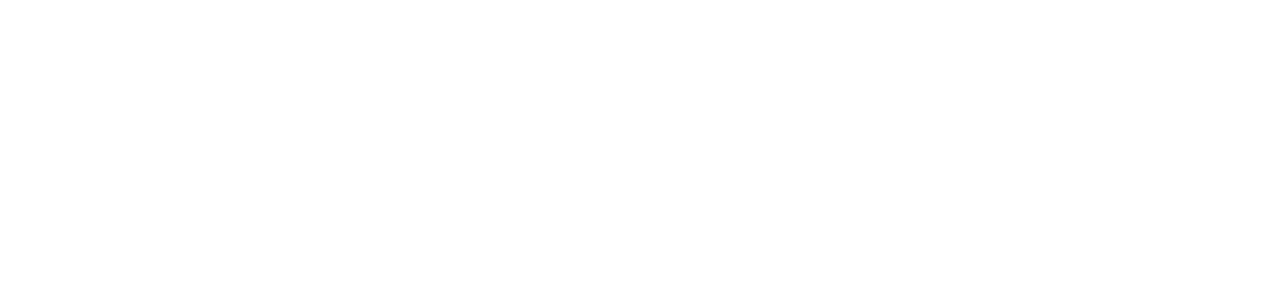
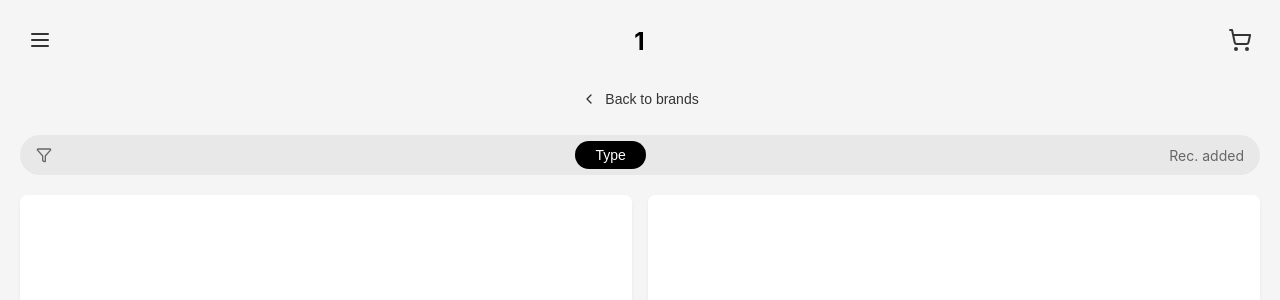
Before and after one commit to Daisu2001/DA, a React (Create React App) app in the folder Alive/alive-app/: page /brand/1 in a window 1280 px wide. Before the commit this address had no page. Shown: the top 300 px of the page. Built offline with nearby package versions, Linux system fonts and the light colour scheme.

Commit message:
Brand pages done

```diff
--- a/Alive/alive-app/src/App.css
+++ b/Alive/alive-app/src/App.css
@@ -37,6 +37,7 @@
   }
 }
 
+/* Reset body scroll */
 body {
   margin: 0;
   padding: 0;
@@ -1394,3 +1395,166 @@
   max-width: 600px;
   margin: 0 auto;
 }
+
+/* Brand Page Styles */
+.brand-page {
+  padding: 20px;
+  background-color: #f5f5f5;
+  min-height: 100vh;
+  display: flex;
+  flex-direction: column;
+  position: relative;
+}
+
+.brand-page .sliding-menu {
+  position: fixed;
+  top: 50%;
+  left: -320px;
+  transform: translateY(-50%);
+  width: 280px;
+  height: 520px;
+  background-color: rgba(255, 255, 255, 0.95);
+  backdrop-filter: blur(10px);
+  -webkit-backdrop-filter: blur(10px);
+  z-index: 2000;
+  transition: transform 0.3s ease-in-out;
+  border-radius: 40px;
+  margin-left: 20px;
+}
+
+.brand-page .sliding-menu.open {
+  transform: translateX(320px) translateY(-50%);
+}
+
+.brand-page .backdrop {
+  position: fixed;
+  top: 0;
+  left: 0;
+  right: 0;
+  bottom: 0;
+  background-color: rgba(0, 0, 0, 0.5);
+  backdrop-filter: blur(5px);
+  -webkit-backdrop-filter: blur(5px);
+  z-index: 1500;
+}
+
+.brand-page .products-grid.blur {
+  filter: blur(5px);
+  transition: filter 0.3s ease;
+}
+
+.brand-nav {
+  display: flex;
+  justify-content: space-between;
+  align-items: center;
+  margin-bottom: 20px;
+}
+
+.brand-logo {
+  font-size: 24px;
+  font-weight: bold;
+  letter-spacing: 1px;
+  text-align: center;
+  flex: 1;
+  margin: 0 40px;
+}
+
+.back-to-brands {
+  display: flex;
+  align-items: center;
+  gap: 8px;
+  background: none;
+  border: none;
+  padding: 8px 16px;
+  cursor: pointer;
+  font-size: 14px;
+  color: #333;
+  margin: 0 auto 20px;
+  width: fit-content;
+}
+
+.filter-bar {
+  background-color: #e8e8e8;
+  padding: 8px 16px;
+  border-radius: 25px;
+  margin-bottom: 20px;
+  height: 40px;
+  display: flex;
+  align-items: center;
+}
+
+.filter-content {
+  display: flex;
+  align-items: center;
+  justify-content: space-between;
+  gap: 16px;
+  width: 100%;
+  height: 100%;
+}
+
+.filter-left {
+  display: flex;
+  align-items: center;
+  color: #666;
+  height: 100%;
+  display: flex;
+  align-items: center;
+}
+
+.type-button {
+  background-color: #000;
+  color: white;
+  border: none;
+  padding: 6px 20px;
+  border-radius: 15px;
+  font-size: 14px;
+  cursor: pointer;
+  transition: background-color 0.2s ease;
+  height: 28px;
+  display: flex;
+  align-items: center;
+  justify-content: center;
+}
+
+.type-button:hover {
+  background-color: #333;
+}
+
+.rec-added {
+  font-size: 14px;
+  color: #666;
+  height: 100%;
+  display: flex;
+  align-items: center;
+}
+
+.products-grid {
+  display: grid;
+  grid-template-columns: repeat(2, 1fr);
+  gap: 16px;
+  padding: 0 0 20px 0;
+  flex: 1;
+}
+
+.product-card {
+  aspect-ratio: 1;
+  background-color: white;
+  border-radius: 8px;
+  overflow: hidden;
+  box-shadow: 0 2px 4px rgba(0, 0, 0, 0.05);
+}
+
+.product-image-placeholder {
+  width: 100%;
+  height: 100%;
+  background-color: white;
+}
+
+/* Make sure icon buttons in brand page are properly styled */
+.brand-page .icon-button {
+  background: none;
+  border: none;
+  padding: 8px;
+  cursor: pointer;
+  color: #333;
+}
--- a/Alive/alive-app/src/App.tsx
+++ b/Alive/alive-app/src/App.tsx
@@ -3,6 +3,7 @@
 import './App.css';
 import { Menu, ShoppingCart, Phone, ChevronDown, X, Heart, Instagram, Facebook, Twitter, Mail } from 'lucide-react';
 import CartPage from './CartPage';
+import BrandPage from './BrandPage';
 
 // Add interface for brand data
 interface Brand {
@@ -134,7 +135,25 @@
     setIsMenuOpen(false);
   };
 
-  const HomePage = () => (
+  const handleBrandClick = (brandId: string) => {
+    navigate(`/brand/${brandId}`);
+  };
+
+  const HomePage = () => {
+    const location = window.location.search;
+    const params = new URLSearchParams(location);
+    const section = params.get('section');
+
+    useEffect(() => {
+      if (section === 'our-brands') {
+        const brandsSection = document.getElementById('our-brands');
+        if (brandsSection) {
+          brandsSection.scrollIntoView({ behavior: 'smooth' });
+        }
+      }
+    }, [section]);
+
+    return (
       <div className="app">
         <nav className={`nav-buttons ${isMenuOpen || isWhatHowOpen ? 'hidden' : ''}`}>
           <button
@@ -284,6 +303,7 @@
               <div
                 key={brand.id}
                 className="brand-card"
+                onClick={() => handleBrandClick(brand.id)}
               >
                 <div className="brand-content">
                   <div className="brand-background-wrapper">
@@ -373,12 +393,14 @@
 
       </div>
     );
+  };
 
   return (
     <div className={isNextSectionVisible ? 'next-section-visible' : ''}>
       <Routes>
         <Route path="/" element={<HomePage />} />
         <Route path="/cart" element={<CartPage />} />
+        <Route path="/brand/:brandId" element={<BrandPage />} />
       </Routes>
     </div>
   );
--- /dev/null
+++ b/Alive/alive-app/src/BrandPage.tsx
@@ -0,0 +1,148 @@
+import React, { useState } from 'react';
+import { useNavigate, useParams } from 'react-router-dom';
+import { Menu, ShoppingCart, ChevronLeft, Filter, Phone } from 'lucide-react';
+import './App.css';
+
+interface Product {
+  id: string;
+  name: string;
+  image: string;
+  price: number;
+}
+
+const dummyProducts: Product[] = [
+  { id: '1', name: 'Product 1', image: '/placeholder.png', price: 999.99 },
+  { id: '2', name: 'Product 2', image: '/placeholder.png', price: 799.99 },
+  { id: '3', name: 'Product 3', image: '/placeholder.png', price: 1299.99 },
+  { id: '4', name: 'Product 4', image: '/placeholder.png', price: 899.99 },
+  { id: '5', name: 'Product 5', image: '/placeholder.png', price: 1499.99 },
+  { id: '6', name: 'Product 6', image: '/placeholder.png', price: 999.99 },
+];
+
+const BrandPage: React.FC = () => {
+  const navigate = useNavigate();
+  const { brandId } = useParams();
+  const [isMenuOpen, setIsMenuOpen] = useState(false);
+
+  const handleBackToBrands = () => {
+    navigate('/');
+    setTimeout(() => {
+      const brandsSection = document.getElementById('our-brands');
+      if (brandsSection) {
+        brandsSection.scrollIntoView({ behavior: 'smooth' });
+      }
+    }, 100);
+  };
+
+  const handleScrollClick = (targetId: string) => {
+    setIsMenuOpen(false);
+    navigate('/');
+    setTimeout(() => {
+      const element = document.getElementById(targetId);
+      if (element) {
+        element.scrollIntoView({ behavior: 'smooth' });
+      }
+    }, 100);
+  };
+
+  return (
+    <div className="brand-page">
+      {/* Navigation Bar */}
+      <nav className="brand-nav">
+        <button className="icon-button" onClick={() => setIsMenuOpen(true)}>
+          <Menu size={24} />
+        </button>
+        <div className="brand-logo">
+          {brandId?.toUpperCase()}
+        </div>
+        <button className="icon-button" onClick={() => navigate('/cart')}>
+          <ShoppingCart size={24} />
+        </button>
+      </nav>
+
+      {/* Sliding Menu */}
+      <div className={`sliding-menu ${isMenuOpen ? 'open' : ''}`}>
+        <div className="menu-content">
+          <button
+            className="menu-item"
+            onClick={() => handleScrollClick('what-and-how')}
+          >
+            What we do
+          </button>
+          <div className="menu-divider"></div>
+          <button
+            className="menu-item"
+            onClick={() => handleScrollClick('our-brands')}
+          >
+            Our brands
+          </button>
+          <div className="menu-divider"></div>
+          <button
+            className="menu-item"
+            onClick={() => handleScrollClick('about-us')}
+          >
+            About us
+          </button>
+          <div className="menu-divider"></div>
+          <button
+            className="menu-item"
+            onClick={() => handleScrollClick('contact-us')}
+          >
+            Join us
+          </button>
+          <div className="menu-divider"></div>
+          <div className="menu-footer">
+            <button
+              className="menu-item icon-button"
+              onClick={() => navigate('/cart')}
+            >
+              <ShoppingCart size={24} />
+            </button>
+            <button
+              className="menu-item icon-button"
+              onClick={() => handleScrollClick('contact-us')}
+            >
+              <Phone size={24} />
+            </button>
+          </div>
+        </div>
+      </div>
+
+      {/* Backdrop */}
+      {isMenuOpen && (
+        <div
+          className="backdrop"
+          onClick={() => setIsMenuOpen(false)}
+        ></div>
+      )}
+
+      {/* Back to Brands Button */}
+      <button className="back-to-brands" onClick={handleBackToBrands}>
+        <ChevronLeft size={16} />
+        Back to brands
+      </button>
+
+      {/* Filter Bar */}
+      <div className="filter-bar">
+        <div className="filter-content">
+          <div className="filter-left">
+            <Filter size={16} />
+          </div>
+          <button className="type-button">Type</button>
+          <div className="rec-added">Rec. added</div>
+        </div>
+      </div>
+
+      {/* Products Grid */}
+      <div className={`products-grid ${isMenuOpen ? 'blur' : ''}`}>
+        {dummyProducts.map((product) => (
+          <div key={product.id} className="product-card">
+            <div className="product-image-placeholder"></div>
+          </div>
+        ))}
+      </div>
+    </div>
+  );
+};
+
+export default BrandPage;
```
Lines whose indentation alone changed are shown as unchanged.
